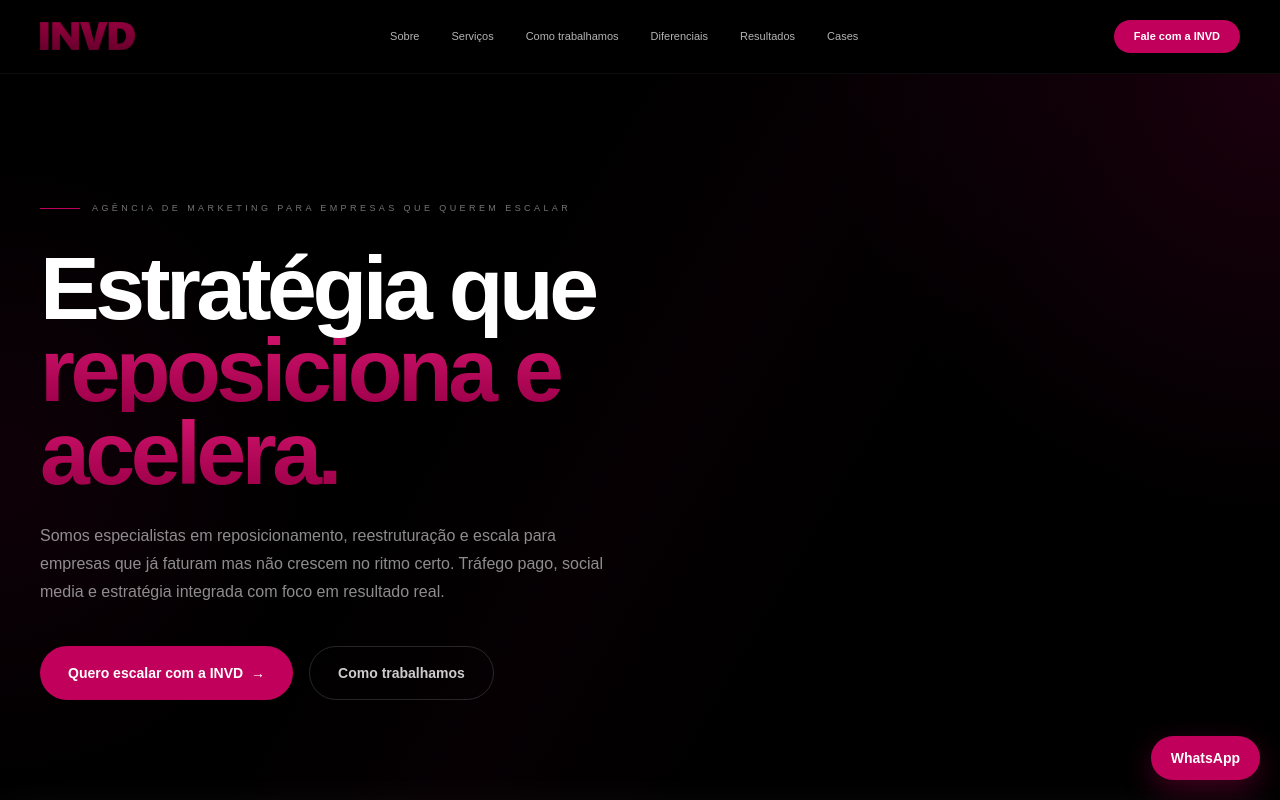
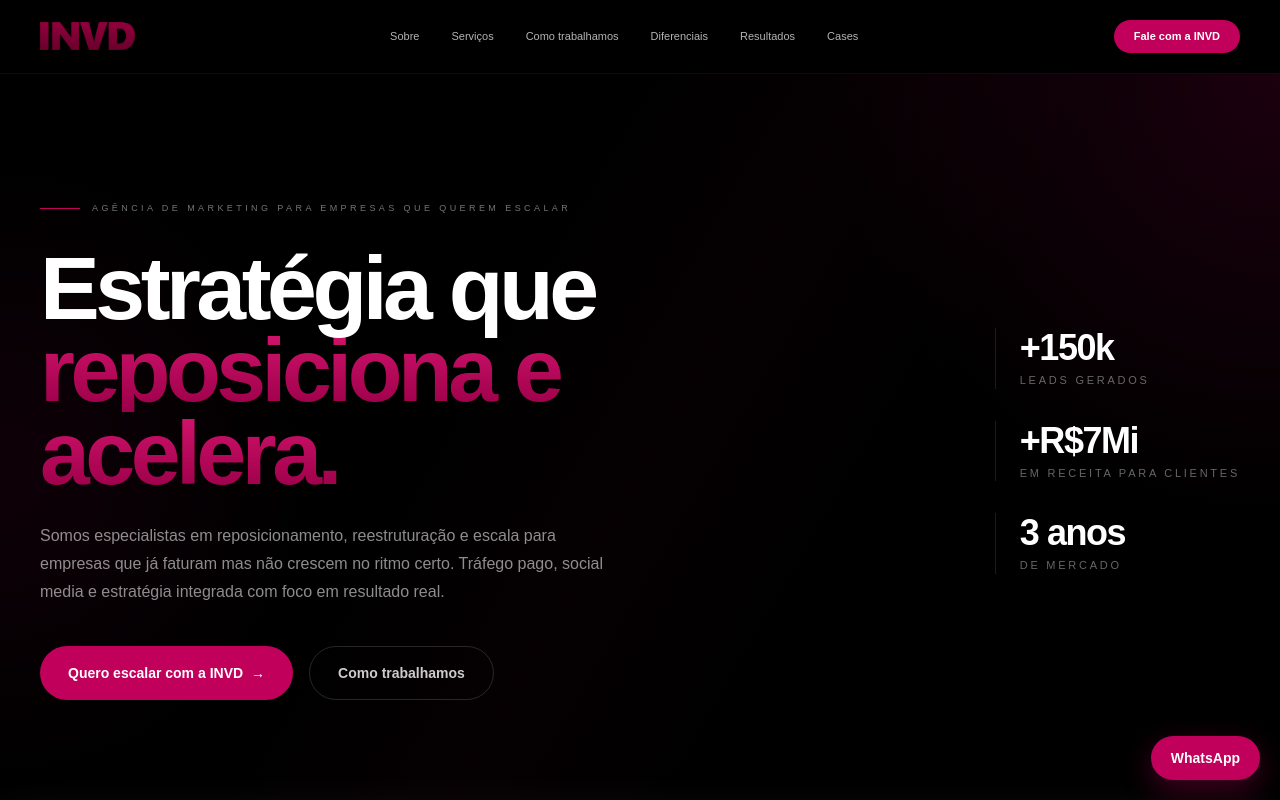
Before and after one commit to INVDGROUP/invd-site, a Next.js app: page / in a window 1280 px wide. Shown: the top 800 px of the page. Built offline with nearby package versions, Linux system fonts and the light colour scheme.

Commit message:
Update page.tsx

```diff
--- a/app/page.tsx
+++ b/app/page.tsx
@@ -173,7 +173,7 @@ export default function Home() {
         <div className="absolute inset-0 bg-[radial-gradient(circle_at_top_right,_rgba(124,0,62,0.22),_transparent_30%),radial-gradient(circle_at_left,_rgba(92,0,48,0.16),_transparent_24%),linear-gradient(180deg,rgba(0,0,0,0.2)_0%,rgba(0,0,0,0.82)_100%)]" />
         <div className="absolute inset-0 opacity-40 bg-[linear-gradient(120deg,transparent_0%,transparent_35%,rgba(192,0,90,0.08)_50%,transparent_65%,transparent_100%)]" />
 
-        <div className="relative mx-auto max-w-7xl px-6 pb-24 pt-28 lg:px-10 lg:pb-28 lg:pt-32">
+        <div className="relative mx-auto max-w-7xl px-6 pb-24 pt-28 lg:px-10 lg:pb-28 lg:pt-32 grid lg:grid-cols-[1fr_auto] gap-16 items-center">
           <div className="max-w-3xl">
             <div className="mb-8 flex items-center gap-3">
               <span className="h-px w-10 bg-[#C0005A]" />
@@ -214,6 +214,21 @@ export default function Home() {
               >
                 Como trabalhamos
               </a>
+            </div>
+          </div>
+
+          <div className="hidden lg:flex flex-col justify-center gap-8">
+            <div className="border-l border-[#C0005A]/40 pl-6">
+              <span className="block text-4xl font-black text-white tracking-[-0.04em]">+150k</span>
+              <span className="block text-[11px] uppercase tracking-[0.25em] text-white/40 mt-1">Leads gerados</span>
+            </div>
+            <div className="border-l border-[#C0005A]/40 pl-6">
+              <span className="block text-4xl font-black text-white tracking-[-0.04em]">+R$7Mi</span>
+              <span className="block text-[11px] uppercase tracking-[0.25em] text-white/40 mt-1">Em receita para clientes</span>
+            </div>
+            <div className="border-l border-[#C0005A]/40 pl-6">
+              <span className="block text-4xl font-black text-white tracking-[-0.04em]">3 anos</span>
+              <span className="block text-[11px] uppercase tracking-[0.25em] text-white/40 mt-1">De mercado</span>
             </div>
           </div>
         </div>
```
